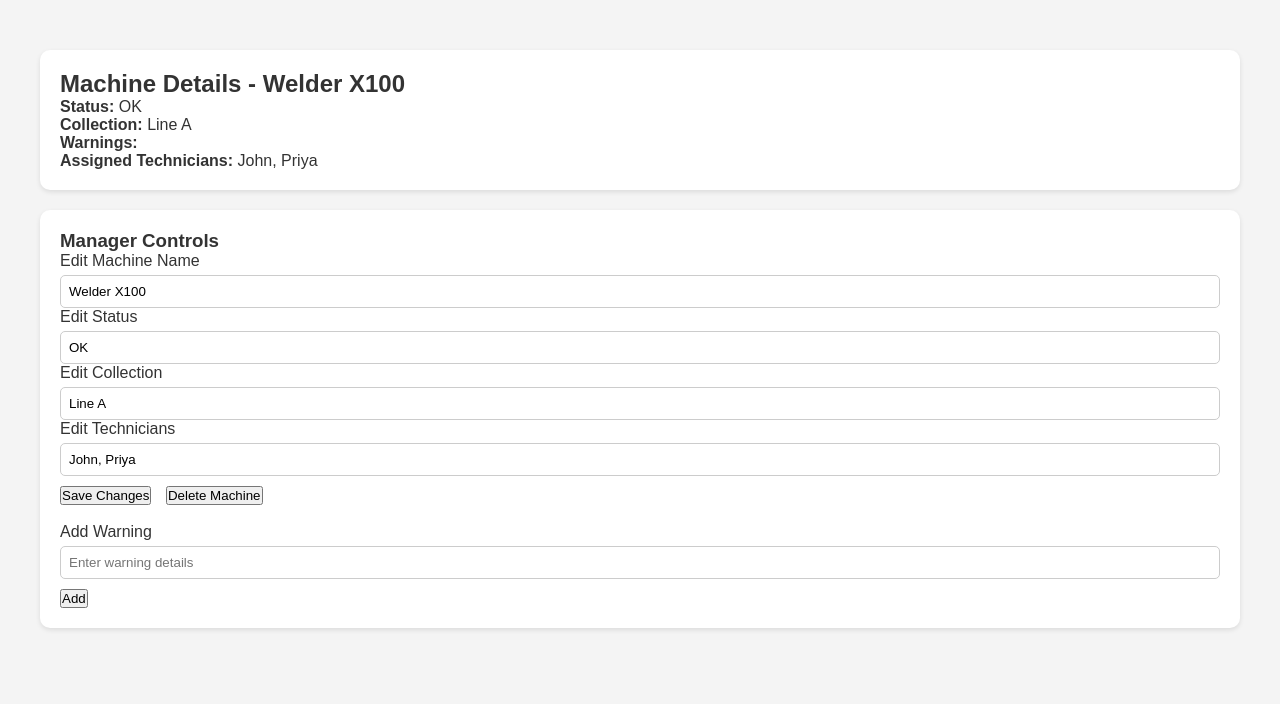
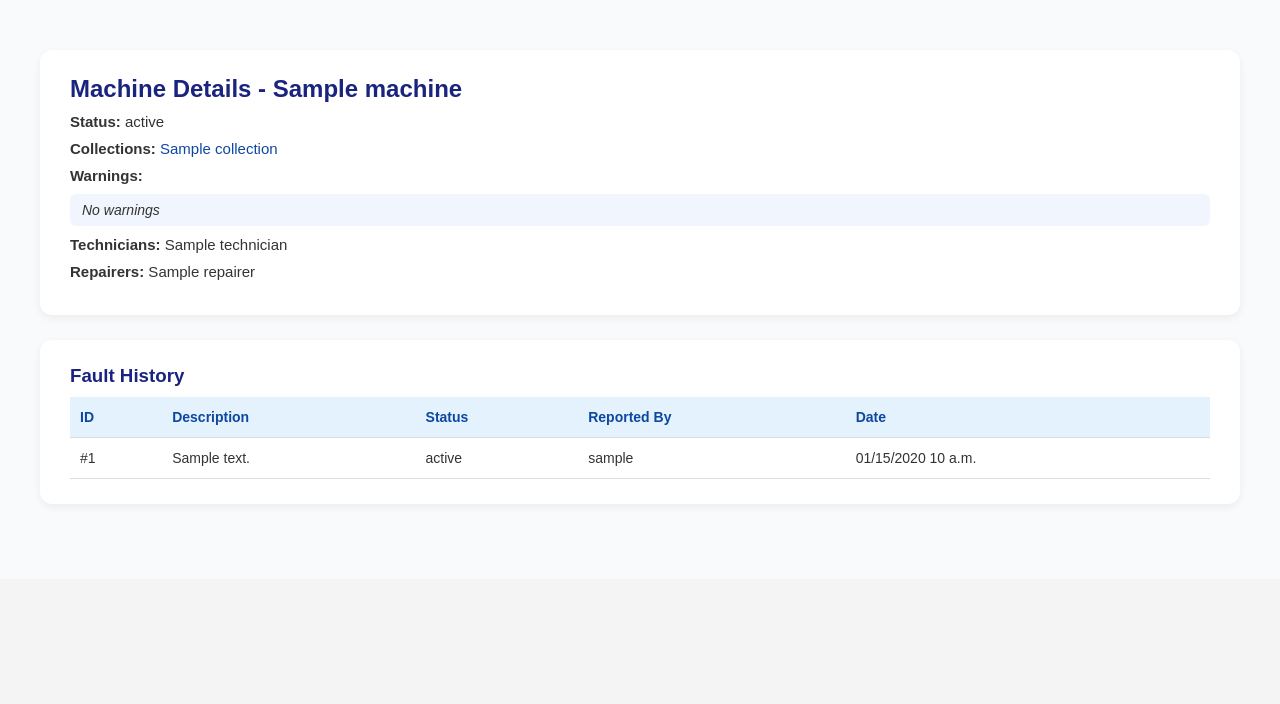
Before and after one commit to ChoKssa/EEN1037_Web_Application, a Django app: template factory_tracking/machinery/templates/machinery/detail.html in a window 1280 px wide. Shown: the part 96-800 px from the top of the page. Run offline with Django 5.2, Linux system fonts and the light colour scheme; the template is opened without the code that fills it: most values are stand-ins (such as "Sample title", 1, 10 or a date in 2020).

Commit message:
add machine management features; implement create, update, delete, and warning functionalities with enhanced user interface

```diff
--- a/factory_tracking/machinery/static/machinery/css/detail.css
+++ b/factory_tracking/machinery/static/machinery/css/detail.css
@@ -1,30 +1,170 @@
-main {
+.machine-detail-page {
 	padding: 50px 40px;
-	background: #f4f4f4;
+	background: #f9fafc;
+	font-family: "Segoe UI", sans-serif;
+	color: #333;
 }
 
-.card {
-	background: white;
-	padding: 20px;
-	border-radius: 10px;
-	margin-bottom: 20px;
-	box-shadow: 0 2px 5px rgba(0, 0, 0, 0.1);
+.machine-detail-page .card {
+	background: #fff;
+	padding: 25px 30px;
+	border-radius: 12px;
+	margin-bottom: 25px;
+	box-shadow: 0 3px 8px rgba(0, 0, 0, 0.06);
+	transition: box-shadow 0.2s;
 }
 
-button {
-	margin-top: 10px;
-	margin-right: 10px;
+.machine-detail-page .card:hover {
+	box-shadow: 0 5px 12px rgba(0, 0, 0, 0.1);
 }
 
-input[type="text"] {
-	width: 100%;
-	padding: 8px;
-	margin-top: 5px;
-	border-radius: 5px;
-	border: 1px solid #ccc;
+.machine-detail-page h2,
+.machine-detail-page h3 {
+	margin-top: 0;
+	color: #1a237e;
 }
 
-ul {
-	list-style: disc;
-	padding-left: 20px;
+.machine-detail-page p {
+	margin: 10px 0;
+	font-size: 15px;
 }
+
+.machine-detail-page span {
+	font-weight: 500;
+	color: #0d47a1;
+}
+
+.machine-detail-page ul {
+	list-style: none;
+	padding-left: 0;
+	margin: 10px 0 0 0;
+}
+
+.machine-detail-page ul li {
+	background: #f1f5fe;
+	padding: 8px 12px;
+	margin-bottom: 5px;
+	border-radius: 6px;
+	font-size: 14px;
+}
+
+.machine-detail-page ul li small {
+	display: block;
+	color: #666;
+	font-size: 12px;
+	margin-top: 3px;
+}
+
+.machine-detail-page input[type="text"],
+.machine-detail-page select {
+	width: 100%;
+	padding: 10px;
+	margin-top: 5px;
+	margin-bottom: 15px;
+	border-radius: 6px;
+	border: 1px solid #ccc;
+	transition: border-color 0.2s;
+	font-size: 14px;
+}
+
+.machine-detail-page input:focus,
+.machine-detail-page select:focus {
+	border-color: #1a237e;
+	outline: none;
+}
+
+.machine-detail-page button {
+	background: #1a237e;
+	color: white;
+	border: none;
+	padding: 10px 20px;
+	border-radius: 6px;
+	cursor: pointer;
+	transition: background-color 0.2s;
+	font-size: 14px;
+}
+
+.machine-detail-page button:hover {
+	background: #303f9f;
+}
+
+.machine-detail-page button:disabled {
+	background: #999;
+	cursor: not-allowed;
+}
+
+.machine-detail-page form {
+	margin-top: 10px;
+}
+
+.machine-detail-page .selected-users {
+	display: flex;
+	flex-wrap: wrap;
+	gap: 8px;
+	margin-bottom: 10px;
+}
+
+.machine-detail-page .user-pill {
+	background-color: #e8f0fe;
+	color: #0d47a1;
+	padding: 6px 10px;
+	border-radius: 20px;
+	font-size: 14px;
+	display: inline-flex;
+	align-items: center;
+	cursor: pointer;
+	transition: background 0.2s;
+}
+
+.machine-detail-page .user-pill:hover {
+	background-color: #d2e3fc;
+}
+
+.machine-detail-page .user-pill .remove {
+	font-size: 16px;
+	margin-left: 8px;
+	color: #555;
+}
+
+.machine-detail-page .danger-button {
+	background-color: #b71c1c;
+	color: white;
+	border: none;
+	padding: 10px 20px;
+	border-radius: 6px;
+	cursor: pointer;
+	transition: background-color 0.2s;
+}
+
+.machine-detail-page .danger-button:hover {
+	background-color: #d32f2f;
+}
+
+.machine-detail-page .fault-table-wrapper {
+	overflow-x: auto;
+}
+
+.machine-detail-page .fault-table {
+	width: 100%;
+	border-collapse: collapse;
+	margin-top: 10px;
+	font-size: 14px;
+	background: #fff;
+}
+
+.machine-detail-page .fault-table th,
+.machine-detail-page .fault-table td {
+	padding: 12px 10px;
+	border-bottom: 1px solid #ddd;
+	text-align: left;
+}
+
+.machine-detail-page .fault-table th {
+	background-color: #e3f2fd;
+	color: #0d47a1;
+	font-weight: 600;
+}
+
+.machine-detail-page .fault-table tr:hover {
+	background-color: #f1f1f1;
+}
--- a/factory_tracking/machinery/static/machinery/js/detail.js
+++ b/factory_tracking/machinery/static/machinery/js/detail.js
@@ -1,31 +1,81 @@
-function saveChanges() {
-    const name = document.getElementById("editName").value;
-    const status = document.getElementById("editStatus").value;
-    const collection = document.getElementById("editCollection").value;
-    const techs = document.getElementById("editTechs").value;
+const selectedEditUsers = new Set(initiallyAssigned || []);
 
-    document.getElementById("machineName").innerText = name;
-    document.getElementById("machineStatus").innerText = status;
-    document.getElementById("machineCollection").innerText = collection;
-    document.getElementById("assignedTechs").innerText = techs;
+console.log("initiallyAssigned", initiallyAssigned);
 
-    alert("Machine information updated!");
+
+function updateEditAssignedUsers() {
+    const container = document.getElementById("editSelectedUsers");
+    if (!container) return;
+
+    container.innerHTML = "";
+
+    selectedEditUsers.forEach(username => {
+      const wrapper = document.createElement("span");
+      wrapper.className = "user-pill";
+      wrapper.title = "Click to remove";
+      wrapper.innerHTML = `${username} <span class="remove">&times;</span>`;
+      wrapper.onclick = () => {
+        selectedEditUsers.delete(username);
+        updateEditAssignedUsers();
+      };
+      container.appendChild(wrapper);
+    });
+
+    const hiddenInput = document.getElementById("editAssignedHidden");
+    if (hiddenInput) {
+      hiddenInput.value = Array.from(selectedEditUsers).join(",");
+    }
+  }
+
+
+function setupEditUserAutocomplete() {
+  const input = document.getElementById("editUserInput");
+  const suggestions = document.getElementById("editUserSuggestions");
+
+  input.addEventListener("input", () => {
+    const query = input.value.toLowerCase();
+    suggestions.innerHTML = "";
+
+    if (!query) return;
+
+    const matches = allUsernames.filter(name =>
+      name.toLowerCase().includes(query) && !selectedEditUsers.has(name)
+    );
+
+    matches.forEach(name => {
+      const li = document.createElement("li");
+      li.textContent = name;
+      li.onclick = () => {
+        selectedEditUsers.add(name);
+        updateEditAssignedUsers();
+        input.value = "";
+        suggestions.innerHTML = "";
+      };
+      suggestions.appendChild(li);
+    });
+  });
+
+  document.addEventListener("click", e => {
+    if (!e.target.closest(".autocomplete-input")) {
+      suggestions.innerHTML = "";
+    }
+  });
 }
 
-function deleteMachine() {
-    if (confirm("Are you sure you want to delete this machine?")) {
-    alert("Machine deleted (simulated). Redirecting to machine list.");
-    window.location.href = "../machines.html";
+document.getElementById("editMachineForm").addEventListener("submit", function (e) {
+    const hiddenInput = document.getElementById("editAssignedHidden");
+    if (hiddenInput) {
+      hiddenInput.value = Array.from(selectedEditUsers).join(",");
     }
-}
+  });
 
-function addWarning() {
-    const input = document.getElementById("warningInput");
-    const warningText = input.value.trim();
-    if (warningText !== "") {
-    const li = document.createElement("li");
-    li.textContent = warningText;
-    document.getElementById("warningList").appendChild(li);
-    input.value = "";
+document.getElementById("deleteMachineForm")?.addEventListener("submit", function (e) {
+    const confirmDelete = confirm("Are you sure you want to delete this machine? This action is irreversible.");
+    if (!confirmDelete) {
+        e.preventDefault();
     }
-}
+});
+
+
+updateEditAssignedUsers();
+setupEditUserAutocomplete();
--- a/factory_tracking/machinery/templates/machinery/detail.html
+++ b/factory_tracking/machinery/templates/machinery/detail.html
@@ -1,48 +1,123 @@
 {% extends 'base.html' %} {% load static %}
 
-{% block title %}Fault detail{% endblock %}
+{% block title %}{{ machine.name }} Details{% endblock %}
 
 {% block styles %}
-<link
-	rel="stylesheet"
-	href="{% static 'machinery/css/detail.css' %}"
-/>
+<link rel="stylesheet" href="{% static 'machinery/css/detail.css' %}" />
 {% endblock %}
 
 {% block scripts %}
+<script>
+  const allUsernames = {{ all_usernames|safe }};
+  const initiallyAssigned = {{ assigned_usernames|safe }};
+</script>
 <script src="{% static 'machinery/js/detail.js' %}" defer></script>
 {% endblock %}
 
 {% block content %}
-<main>
+<main class="machine-detail-page">
   <div class="card">
-      <h2>Machine Details - <span id="machineName">Welder X100</span></h2>
-      <p><strong>Status:</strong> <span id="machineStatus">OK</span></p>
-      <p><strong>Collection:</strong> <span id="machineCollection">Line A</span></p>
+    <h2>Machine Details - {{ machine.name }}</h2>
+    <p><strong>Status:</strong> {{ machine.status }}</p>
+    <p><strong>Collections:</strong>
+      {% for c in collections %}
+        <span>{{ c.name }}</span>{% if not forloop.last %}, {% endif %}
+      {% empty %}
+        <em>None</em>
+      {% endfor %}
+    </p>
     <p><strong>Warnings:</strong></p>
-      <ul id="warningList">
-
+    <ul>
+      {% for warning in warnings %}
+        <li>{{ warning.message }} <small>(by {{ warning.added_by.username }}, {{ warning.created_at|date:"SHORT_DATETIME_FORMAT" }})</small></li>
+      {% empty %}
+        <li><em>No warnings</em></li>
+      {% endfor %}
     </ul>
-      <p><strong>Assigned Technicians:</strong> <span id="assignedTechs">John, Priya</span></p>
+    <p><strong>Technicians:</strong> {{ technicians|join:", " }}</p>
+    <p><strong>Repairers:</strong> {{ repairers|join:", " }}</p>
   </div>
 
+  {% if is_manager %}
   <div class="card">
     <h3>Manager Controls</h3>
+    <form id="editMachineForm" method="POST" action="{% url 'update_machine' machine.id %}">
+      {% csrf_token %}
       <label>Edit Machine Name</label>
-      <input type="text" id="editName" value="Welder X100">
+      <input type="text" name="name" id="editName" value="{{ machine.name }}" required>
+
       <label>Edit Status</label>
-      <input type="text" id="editStatus" value="OK">
-      <label>Edit Collection</label>
-      <input type="text" id="editCollection" value="Line A">
-      <label>Edit Technicians</label>
-      <input type="text" id="editTechs" value="John, Priya">
-      <br>
-      <button onclick="saveChanges()">Save Changes</button>
-      <button onclick="deleteMachine()">Delete Machine</button>
-      <br><br>
-      <label>Add Warning</label>
-      <input type="text" id="warningInput" placeholder="Enter warning details">
-      <button onclick="addWarning()">Add</button>
+      <select name="status" id="editStatus">
+        <option value="OK" {% if machine.status == "OK" %}selected{% endif %}>OK</option>
+        <option value="WARNING" {% if machine.status == "WARNING" %}selected{% endif %}>Warning</option>
+        <option value="FAULT" {% if machine.status == "FAULT" %}selected{% endif %}>Fault</option>
+      </select>
+
+      <label>Edit Collections</label>
+      <input type="text" name="collections" id="editCollections" value="{{ collections|join:", " }}">
+
+      <label>Assign Users (autocomplete)</label>
+      <div class="autocomplete-input">
+        <input type="text" id="editUserInput" placeholder="Type username..." autocomplete="off" />
+        <ul id="editUserSuggestions" class="suggestions"></ul>
+        <div id="editSelectedUsers" class="selected-users"></div>
       </div>
+
+      <!-- hidden input for assigned usernames -->
+      <input type="hidden" name="assigned" id="editAssignedHidden" />
+      <button type="submit">Save Changes</button>
+    </form>
+
+    <form method="POST" action="{% url 'delete_machine' machine.id %}" id="deleteMachineForm" style="margin-top: 15px;">
+      {% csrf_token %}
+      <button type="submit" class="danger-button">Delete Machine</button>
+    </form>
+
+
+  </div>
+  {% endif %}
+
+  {% if can_add_warning %}
+  <div class="card">
+    <h3>Add Warning</h3>
+    <form method="POST" action="{% url 'add_warning' machine.id %}">
+      {% csrf_token %}
+      <input type="text" name="message" placeholder="Enter warning..." required>
+      <button type="submit">Add</button>
+    </form>
+  </div>
+  {% endif %}
+  <div class="card">
+    <h3>Fault History</h3>
+    {% if faults %}
+    <div class="fault-table-wrapper">
+      <table class="fault-table">
+        <thead>
+          <tr>
+            <th>ID</th>
+            <th>Description</th>
+            <th>Status</th>
+            <th>Reported By</th>
+            <th>Date</th>
+          </tr>
+        </thead>
+        <tbody>
+          {% for fault in faults %}
+          <tr onclick="window.location.href='{% url 'fault_detail' fault.id %}'" style="cursor: pointer;">
+            <td>#{{ fault.id }}</td>
+            <td>{{ fault.description|truncatechars:60 }}</td>
+            <td>{{ fault.status }}</td>
+            <td>{{ fault.reported_by.username }}</td>
+            <td>{{ fault.created_at|date:"SHORT_DATETIME_FORMAT" }}</td>
+          </tr>
+          {% endfor %}
+        </tbody>
+      </table>
+    </div>
+    {% else %}
+      <p><em>No fault cases reported for this machine.</em></p>
+    {% endif %}
+  </div>
+
 </main>
 {% endblock %}
--- a/factory_tracking/machinery/urls.py
+++ b/factory_tracking/machinery/urls.py
@@ -4,5 +4,9 @@ from . import views
 
 urlpatterns = [
     path("machines", views.machines, name="machines"),
-    path("machines/<int:id>/", views.machine_detail, name="machine_detail"),
+    path("machines/create/", views.create_machine, name="create_machine"),
+    path("machines/<int:machine_id>/", views.machine_detail, name="machine_detail"),
+    path("machines/<int:machine_id>/update/", views.edit_machine, name="update_machine"),
+    path("machines/<int:machine_id>/delete/", views.delete_machine, name="delete_machine"),
+    path("machines/<int:machine_id>/add-warning/", views.add_warning, name="add_warning"),
 ]
```
Also changed, not shown: factory_tracking/machinery/views.py (+120 -10 lines). Lines whose indentation alone changed are shown as unchanged.
